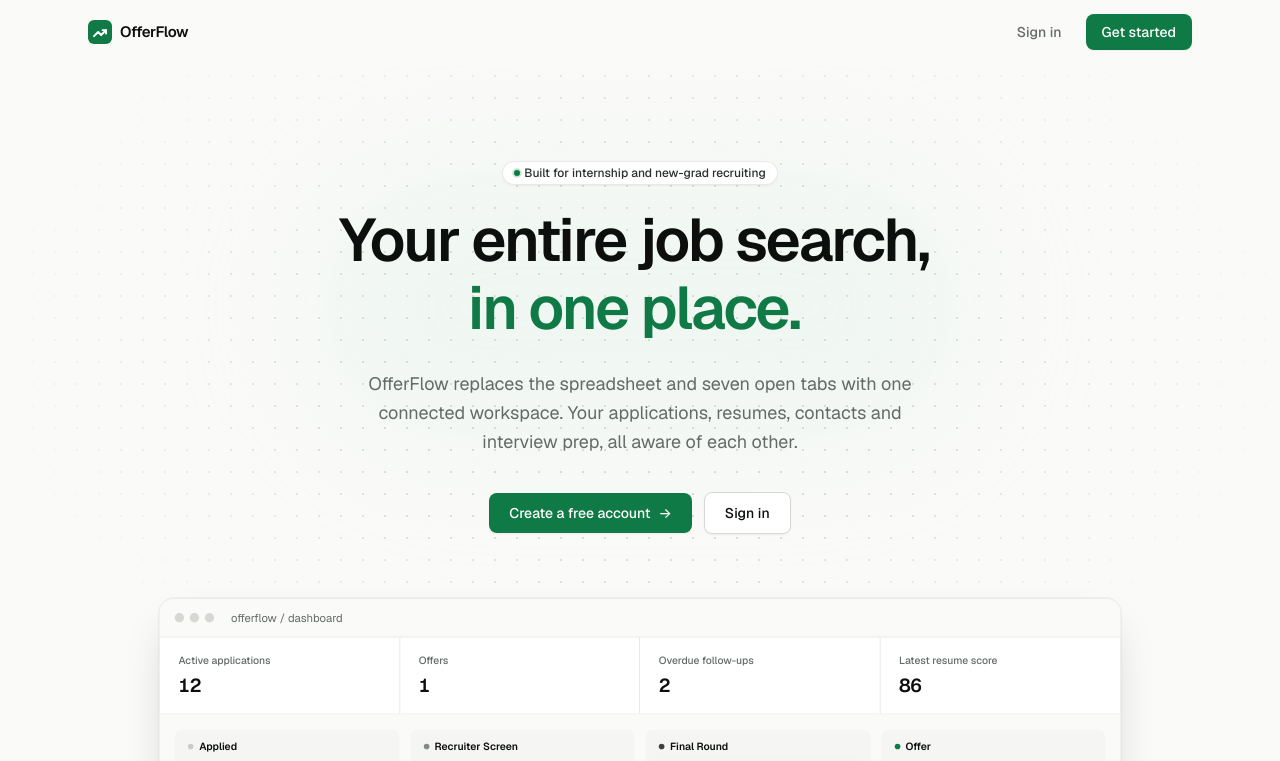
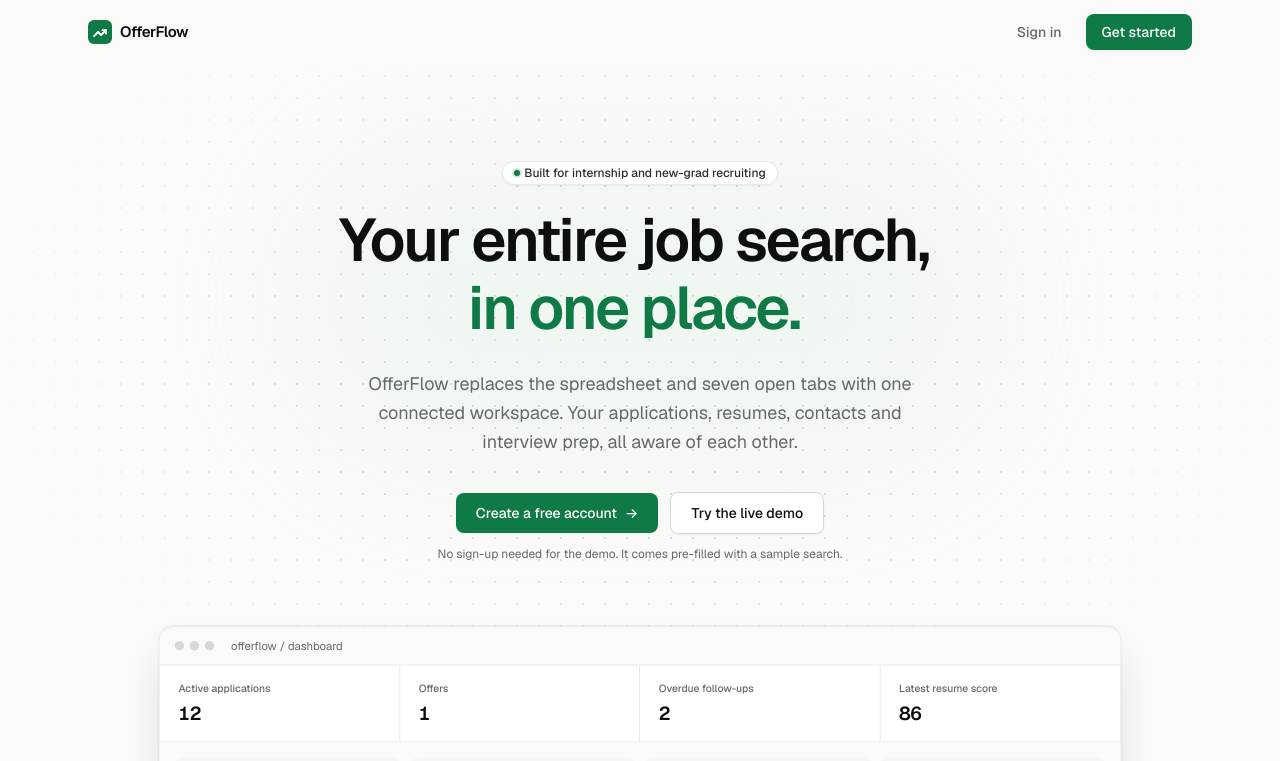
Before and after one commit to Lleyton20/OfferFlow, a React (Vite) app in the folder frontend/: page / in a window 1280 px wide. Shown: the top 761 px of the page. Built offline with nearby package versions, Linux system fonts and the light colour scheme; no server answers.

Commit message:
Add a Try the live demo button and an in-app demo banner

```diff
--- a/frontend/src/components/AppHeader.tsx
+++ b/frontend/src/components/AppHeader.tsx
@@ -3,6 +3,7 @@ import { Link } from 'react-router-dom'
 import { useAuth } from '../context/useAuth'
 import { isBirthdayToday } from '../lib/birthday'
 import { initials } from '../lib/initials'
+import { DemoBanner } from './DemoBanner'
 import { Logo } from './Logo'
 
 type NavKey =
@@ -33,6 +34,7 @@ export function AppHeader({ active }: { active: NavKey }) {
 
   return (
     <header className="sticky top-0 z-20 border-b border-line bg-surface/85 backdrop-blur-md">
+      <DemoBanner />
       <div className="mx-auto flex h-14 max-w-6xl items-center justify-between gap-6 px-4 sm:px-6">
         <div className="flex min-w-0 items-center gap-6">
           <Logo to="/dashboard" />
--- /dev/null
+++ b/frontend/src/components/DemoBanner.tsx
@@ -0,0 +1,37 @@
+import { motion } from 'motion/react'
+import { useNavigate } from 'react-router-dom'
+import { useAuth } from '../context/useAuth'
+
+/** Shown across the top of the app while exploring a demo account. */
+export function DemoBanner() {
+  const { user, logout } = useAuth()
+  const navigate = useNavigate()
+
+  if (!user?.is_demo) return null
+
+  async function createAccount() {
+    await logout()
+    navigate('/register')
+  }
+
+  return (
+    <motion.div
+      initial={{ height: 0, opacity: 0 }}
+      animate={{ height: 'auto', opacity: 1 }}
+      className="overflow-hidden bg-brand-900 text-white"
+    >
+      <div className="mx-auto flex max-w-6xl flex-wrap items-center justify-center gap-x-4 gap-y-1 px-4 py-2 text-center text-[13px] sm:px-6">
+        <span className="text-brand-100">
+          <span className="font-semibold text-white">You're exploring a demo.</span> Click around and
+          change anything. It resets after 24 hours.
+        </span>
+        <button
+          onClick={createAccount}
+          className="rounded-md bg-white px-2.5 py-1 text-xs font-semibold text-brand-900 transition-colors hover:bg-brand-50"
+        >
+          Create your free account
+        </button>
+      </div>
+    </motion.div>
+  )
+}
--- /dev/null
+++ b/frontend/src/components/DemoButton.tsx
@@ -0,0 +1,50 @@
+import { useState } from 'react'
+import { useNavigate } from 'react-router-dom'
+import { ApiError } from '../api/client'
+import { useAuth } from '../context/useAuth'
+import { useToast } from './useToast'
+
+interface DemoButtonProps {
+  className?: string
+  label?: string
+}
+
+/** Signs the visitor into a fresh, pre-filled demo account and opens the dashboard. */
+export function DemoButton({ className = 'btn btn-secondary btn-lg', label = 'Try the live demo' }: DemoButtonProps) {
+  const { startDemo } = useAuth()
+  const navigate = useNavigate()
+  const toast = useToast()
+  const [isStarting, setIsStarting] = useState(false)
+
+  async function handleClick() {
+    setIsStarting(true)
+    try {
+      await startDemo()
+      navigate('/dashboard')
+    } catch (err) {
+      toast.show(
+        err instanceof ApiError && err.status === 429
+          ? 'Lots of demos started from your network. Try again in a little while.'
+          : "Couldn't start the demo. The server may be waking up, so try again in a moment.",
+        'error',
+      )
+      setIsStarting(false)
+    }
+  }
+
+  return (
+    <button type="button" onClick={handleClick} disabled={isStarting} className={className}>
+      {isStarting ? (
+        <>
+          <span
+            className="h-3.5 w-3.5 animate-spin rounded-full border-2 border-current border-t-transparent"
+            aria-hidden="true"
+          />
+          Setting up your demo…
+        </>
+      ) : (
+        label
+      )}
+    </button>
+  )
+}
--- a/frontend/src/pages/LandingPage.tsx
+++ b/frontend/src/pages/LandingPage.tsx
@@ -2,6 +2,7 @@ import { AnimatePresence, motion, useScroll, useTransform } from 'motion/react'
 import { useEffect, useRef, useState, type ReactNode } from 'react'
 import { Link } from 'react-router-dom'
 import { AnimatedNumber } from '../components/AnimatedNumber'
+import { DemoButton } from '../components/DemoButton'
 import { Logo, LogoMark } from '../components/Logo'
 import { STATUS_COLORS } from '../lib/statusColors'
 import { APPLICATION_STATUSES } from '../types/application'
@@ -551,10 +552,16 @@ export function LandingPage() {
                   →
                 </span>
               </Link>
-              <Link to="/login" className="btn btn-secondary btn-lg">
-                Sign in
-              </Link>
+              <DemoButton />
             </motion.div>
+            <motion.p
+              initial={{ opacity: 0 }}
+              animate={{ opacity: 1 }}
+              transition={{ duration: 0.6, delay: 0.8 }}
+              className="mt-3 text-xs text-muted"
+            >
+              No sign-up needed for the demo. It comes pre-filled with a sample search.
+            </motion.p>
 
             <motion.div
               initial={{ opacity: 0, y: 40 }}
@@ -677,15 +684,21 @@ export function LandingPage() {
             <p className="relative mx-auto mt-4 max-w-md text-base text-brand-100">
               Free for students. Set up in under a minute.
             </p>
+            <div className="relative mt-8 flex flex-wrap items-center justify-center gap-3">
               <Link
                 to="/register"
-              className="btn btn-lg group relative mt-8 bg-white text-brand-900 shadow-xs hover:bg-brand-50"
+                className="btn btn-lg group bg-white text-brand-900 shadow-xs hover:bg-brand-50"
               >
                 Start tracking for free
                 <span className="transition-transform duration-200 group-hover:translate-x-0.5" aria-hidden="true">
                   →
                 </span>
               </Link>
+              <DemoButton
+                label="Explore the demo"
+                className="btn btn-lg border border-white/25 text-white hover:bg-white/10"
+              />
+            </div>
           </motion.div>
         </section>
       </main>
--- a/frontend/src/pages/LoginPage.tsx
+++ b/frontend/src/pages/LoginPage.tsx
@@ -2,6 +2,7 @@ import { useState, type FormEvent } from 'react'
 import { Link, useNavigate } from 'react-router-dom'
 import { ApiError } from '../api/client'
 import { AuthLayout } from '../components/AuthLayout'
+import { DemoButton } from '../components/DemoButton'
 import { FormError } from '../components/FormError'
 import { useAuth } from '../context/useAuth'
 
@@ -75,6 +76,13 @@ export function LoginPage() {
           {isSubmitting ? 'Signing in…' : 'Sign in'}
         </button>
       </form>
+
+      <div className="my-5 flex items-center gap-3 text-xs text-muted">
+        <span className="h-px flex-1 bg-line" />
+        or
+        <span className="h-px flex-1 bg-line" />
+      </div>
+      <DemoButton className="btn btn-secondary btn-lg w-full" label="Explore the demo, no sign-up" />
     </AuthLayout>
   )
 }
```
Lines whose indentation alone changed are shown as unchanged.
